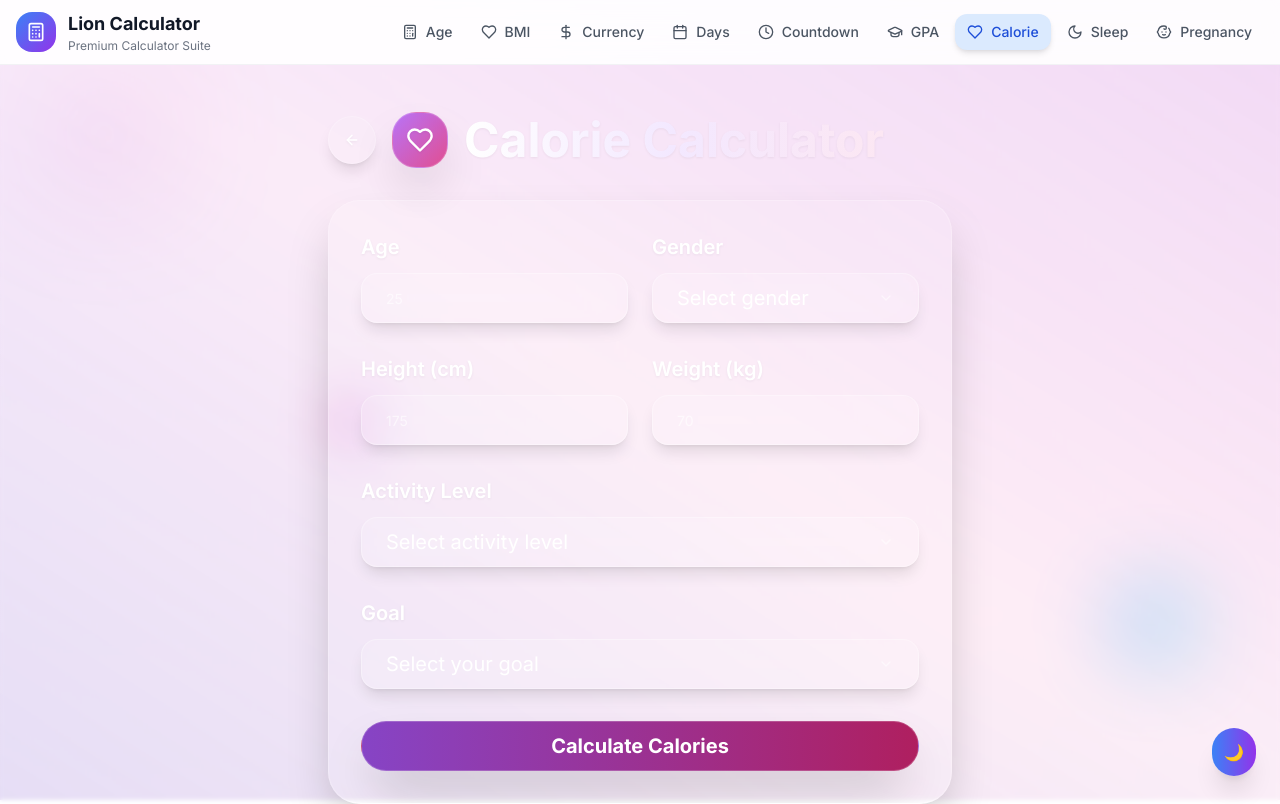
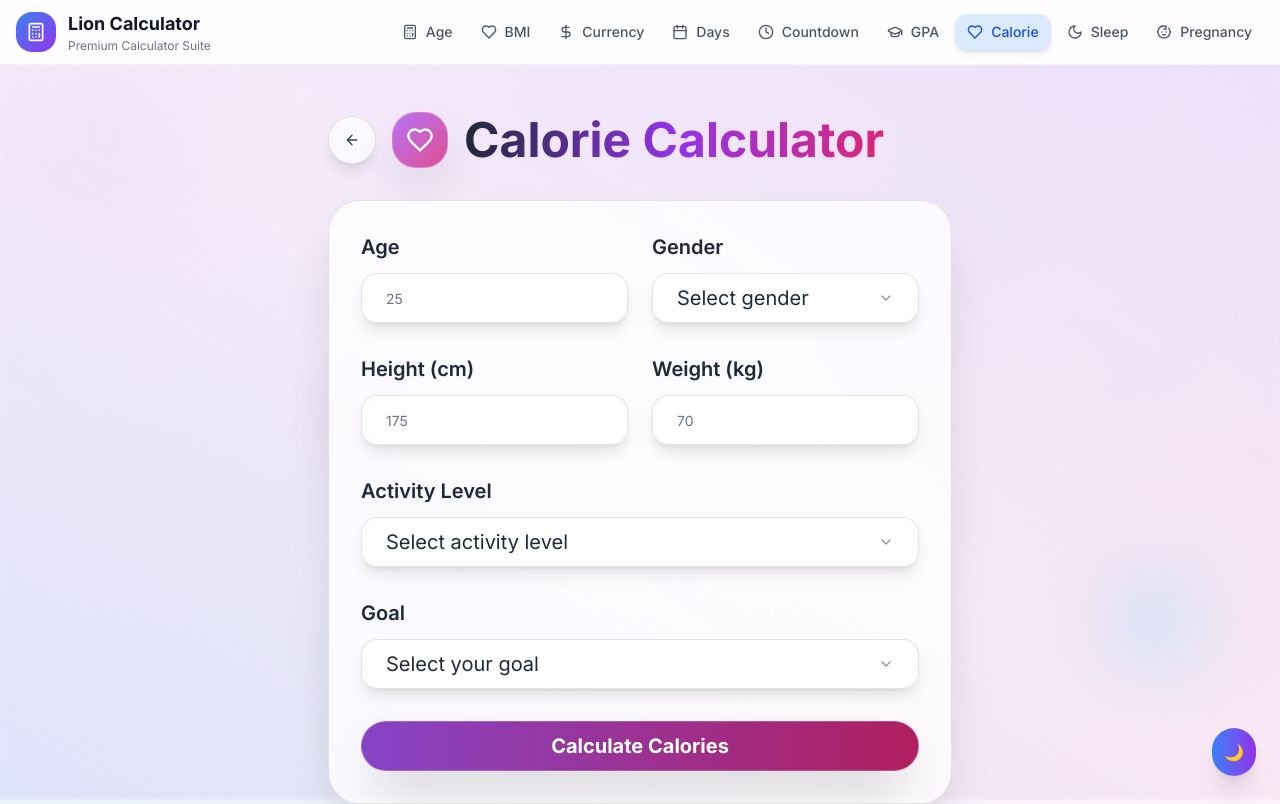
Before and after one commit to AbdulBasitMomin/black-white-calculators, a React (Vite) app: page /calorie in a window 1280 px wide. Shown: the top 804 px of the page. Built offline with nearby package versions, Linux system fonts and the light colour scheme.

Commit message:
Fix: Apply UI corrections to all tools
Standardize UI across all calculator tools, ensuring consistent glass morphism design, light/dark mode compatibility, and overall visual appeal.

```diff
--- a/src/pages/CalorieCalculator.tsx
+++ b/src/pages/CalorieCalculator.tsx
@@ -117,15 +117,15 @@ const CalorieCalculator = () => {
   };
 
   return (
-    <div className="min-h-screen relative overflow-hidden">
+    <div className="min-h-screen relative overflow-hidden bg-gradient-to-br from-purple-50 via-blue-50 to-pink-50 dark:from-gray-900 dark:via-purple-900 dark:to-gray-900">
       {/* Animated Background */}
-      <div className="fixed inset-0 bg-gradient-to-br from-purple-400/20 via-pink-300/20 to-blue-400/20 animate-gradientMove"></div>
-      <div className="fixed inset-0 bg-gradient-to-tr from-blue-600/10 via-transparent to-purple-600/10"></div>
+      <div className="fixed inset-0 bg-gradient-to-br from-purple-200/30 via-pink-200/30 to-blue-200/30 dark:from-purple-400/20 dark:via-pink-300/20 dark:to-blue-400/20 animate-gradientMove"></div>
+      <div className="fixed inset-0 bg-gradient-to-tr from-blue-300/20 via-transparent to-purple-300/20 dark:from-blue-600/10 dark:via-transparent dark:to-purple-600/10"></div>
 
       {/* Floating Orbs */}
-      <div className="fixed top-20 left-10 w-32 h-32 bg-gradient-to-r from-purple-400 to-pink-400 rounded-full blur-3xl opacity-20 animate-float"></div>
-      <div className="fixed bottom-32 right-20 w-24 h-24 bg-gradient-to-r from-blue-400 to-cyan-400 rounded-full blur-2xl opacity-30 animate-float" style={{ animationDelay: "2s" }}></div>
-      <div className="fixed top-1/2 left-1/4 w-16 h-16 bg-gradient-to-r from-pink-400 to-purple-400 rounded-full blur-xl opacity-25 animate-float" style={{ animationDelay: "4s" }}></div>
+      <div className="fixed top-20 left-10 w-32 h-32 bg-gradient-to-r from-purple-300/60 to-pink-300/60 dark:from-purple-400 dark:to-pink-400 rounded-full blur-3xl opacity-40 dark:opacity-20 animate-float"></div>
+      <div className="fixed bottom-32 right-20 w-24 h-24 bg-gradient-to-r from-blue-300/70 to-cyan-300/70 dark:from-blue-400 dark:to-cyan-400 rounded-full blur-2xl opacity-50 dark:opacity-30 animate-float" style={{ animationDelay: "2s" }}></div>
+      <div className="fixed top-1/2 left-1/4 w-16 h-16 bg-gradient-to-r from-pink-300/60 to-purple-300/60 dark:from-pink-400 dark:to-purple-400 rounded-full blur-xl opacity-45 dark:opacity-25 animate-float" style={{ animationDelay: "4s" }}></div>
 
       <div className="relative z-10 min-h-screen backdrop-blur-[2px] pt-20">
         <div className="max-w-2xl mx-auto px-6 py-8">
@@ -135,28 +135,28 @@ const CalorieCalculator = () => {
               variant="ghost"
               size="icon"
               onClick={() => navigate("/")}
-              className="mr-4 rounded-full w-12 h-12 backdrop-blur-xl bg-white/10 border border-white/20 hover:bg-white/20 transition-all duration-300 hover:scale-110 shadow-lg"
+              className="mr-4 rounded-full w-12 h-12 glass-button-light text-gray-700 dark:text-white hover:scale-110 shadow-lg"
             >
-              <ArrowLeft className="w-6 h-6 text-white drop-shadow-sm" />
+              <ArrowLeft className="w-6 h-6" />
             </Button>
             <div className="flex items-center space-x-4">
               <div className="w-14 h-14 bg-gradient-to-br from-purple-500/80 to-pink-600/80 rounded-3xl flex items-center justify-center shadow-2xl backdrop-blur-xl border border-white/20">
                 <Heart className="w-7 h-7 text-white drop-shadow-sm" />
               </div>
-              <h1 className="text-4xl md:text-5xl font-bold bg-gradient-to-r from-white via-purple-100 to-pink-100 bg-clip-text text-transparent drop-shadow-sm">
+              <h1 className="text-4xl md:text-5xl font-bold bg-gradient-to-r from-gray-800 via-purple-600 to-pink-600 dark:from-white dark:via-purple-100 dark:to-pink-100 bg-clip-text text-transparent drop-shadow-sm">
                 Calorie Calculator
               </h1>
             </div>
           </div>
 
           {/* Calculator Card */}
-          <Card className="backdrop-blur-xl bg-white/10 border border-white/20 shadow-2xl mb-8 rounded-[2rem] overflow-hidden">
+          <Card className="glass-card-light shadow-2xl mb-8 rounded-[2rem] overflow-hidden">
             <CardContent className="p-8">
               <div className="space-y-8">
                 {/* Basic Info Grid */}
                 <div className="grid grid-cols-1 sm:grid-cols-2 gap-6">
                   <div className="space-y-3">
-                    <Label htmlFor="age" className="text-xl font-semibold text-white drop-shadow-sm">
+                    <Label htmlFor="age" className="text-xl font-semibold text-gray-800 dark:text-white drop-shadow-sm">
                       Age
                     </Label>
                     <Input
@@ -165,16 +165,16 @@ const CalorieCalculator = () => {
                       value={age}
                       onChange={(e) => setAge(e.target.value)}
                       placeholder="25"
-                      className="w-full p-6 text-xl rounded-2xl backdrop-blur-xl bg-white/10 border border-white/30 text-white placeholder:text-white/60 focus:bg-white/20 transition-all duration-300 shadow-lg"
+                      className="w-full p-6 text-xl rounded-2xl glass-input text-gray-800 dark:text-white placeholder:text-gray-500 dark:placeholder:text-white/60 transition-all duration-300 shadow-lg"
                     />
                   </div>
 
                   <div className="space-y-3">
-                    <Label className="text-xl font-semibold text-white drop-shadow-sm">
+                    <Label className="text-xl font-semibold text-gray-800 dark:text-white drop-shadow-sm">
                       Gender
                     </Label>
                     <Select value={gender} onValueChange={setGender}>
-                      <SelectTrigger className="w-full p-6 text-xl rounded-2xl backdrop-blur-xl bg-white/10 border border-white/30 text-white hover:bg-white/20 transition-all duration-300 shadow-lg">
+                      <SelectTrigger className="w-full p-6 text-xl rounded-2xl glass-input text-gray-800 dark:text-white hover:bg-white/30 dark:hover:bg-white/20 transition-all duration-300 shadow-lg">
                         <SelectValue placeholder="Select gender" />
                       </SelectTrigger>
                       <SelectContent className="backdrop-blur-xl bg-white/90 dark:bg-gray-800/90 border border-white/30 rounded-xl z-50">
@@ -187,7 +187,7 @@ const CalorieCalculator = () => {
 
                 <div className="grid grid-cols-1 sm:grid-cols-2 gap-6">
                   <div className="space-y-3">
-                    <Label htmlFor="height" className="text-xl font-semibold text-white drop-shadow-sm">
+                    <Label htmlFor="height" className="text-xl font-semibold text-gray-800 dark:text-white drop-shadow-sm">
                       Height (cm)
                     </Label>
                     <Input
@@ -196,12 +196,12 @@ const CalorieCalculator = () => {
                       value={height}
                       onChange={(e) => setHeight(e.target.value)}
                       placeholder="175"
-                      className="w-full p-6 text-xl rounded-2xl backdrop-blur-xl bg-white/10 border border-white/30 text-white placeholder:text-white/60 focus:bg-white/20 transition-all duration-300 shadow-lg"
+                      className="w-full p-6 text-xl rounded-2xl glass-input text-gray-800 dark:text-white placeholder:text-gray-500 dark:placeholder:text-white/60 transition-all duration-300 shadow-lg"
                     />
                   </div>
 
                   <div className="space-y-3">
-                    <Label htmlFor="weight" className="text-xl font-semibold text-white drop-shadow-sm">
+                    <Label htmlFor="weight" className="text-xl font-semibold text-gray-800 dark:text-white drop-shadow-sm">
                       Weight (kg)
                     </Label>
                     <Input
@@ -210,18 +210,18 @@ const CalorieCalculator = () => {
                       value={weight}
                       onChange={(e) => setWeight(e.target.value)}
                       placeholder="70"
-                      className="w-full p-6 text-xl rounded-2xl backdrop-blur-xl bg-white/10 border border-white/30 text-white placeholder:text-white/60 focus:bg-white/20 transition-all duration-300 shadow-lg"
+                      className="w-full p-6 text-xl rounded-2xl glass-input text-gray-800 dark:text-white placeholder:text-gray-500 dark:placeholder:text-white/60 transition-all duration-300 shadow-lg"
                       step="0.1"
                     />
                   </div>
                 </div>
 
                 <div className="space-y-3">
-                  <Label className="text-xl font-semibold text-white drop-shadow-sm">
+                  <Label className="text-xl font-semibold text-gray-800 dark:text-white drop-shadow-sm">
                     Activity Level
                   </Label>
                   <Select value={activityLevel} onValueChange={setActivityLevel}>
-                    <SelectTrigger className="w-full p-6 text-xl rounded-2xl backdrop-blur-xl bg-white/10 border border-white/30 text-white hover:bg-white/20 transition-all duration-300 shadow-lg">
+                    <SelectTrigger className="w-full p-6 text-xl rounded-2xl glass-input text-gray-800 dark:text-white hover:bg-white/30 dark:hover:bg-white/20 transition-all duration-300 shadow-lg">
                       <SelectValue placeholder="Select activity level" />
                     </SelectTrigger>
                     <SelectContent className="backdrop-blur-xl bg-white/90 dark:bg-gray-800/90 border border-white/30 rounded-xl z-50">
@@ -235,11 +235,11 @@ const CalorieCalculator = () => {
                 </div>
 
                 <div className="space-y-3">
-                  <Label className="text-xl font-semibold text-white drop-shadow-sm">
+                  <Label className="text-xl font-semibold text-gray-800 dark:text-white drop-shadow-sm">
                     Goal
                   </Label>
                   <Select value={goal} onValueChange={setGoal}>
-                    <SelectTrigger className="w-full p-6 text-xl rounded-2xl backdrop-blur-xl bg-white/10 border border-white/30 text-white hover:bg-white/20 transition-all duration-300 shadow-lg">
+                    <SelectTrigger className="w-full p-6 text-xl rounded-2xl glass-input text-gray-800 dark:text-white hover:bg-white/30 dark:hover:bg-white/20 transition-all duration-300 shadow-lg">
                       <SelectValue placeholder="Select your goal" />
                     </SelectTrigger>
                     <SelectContent className="backdrop-blur-xl bg-white/90 dark:bg-gray-800/90 border border-white/30 rounded-xl z-50">
@@ -264,44 +264,44 @@ const CalorieCalculator = () => {
           {result && (
             <div className="space-y-6 animate-fadeIn">
               {/* Calorie Breakdown */}
-              <Card className="backdrop-blur-xl bg-white/10 border border-white/20 shadow-2xl rounded-[2rem] overflow-hidden">
+              <Card className="glass-card-light shadow-2xl rounded-[2rem] overflow-hidden">
                 <CardContent className="p-8">
-                  <h3 className="text-3xl font-bold mb-8 text-center text-white drop-shadow-sm">Daily Calorie Needs</h3>
+                  <h3 className="text-3xl font-bold mb-8 text-center text-gray-800 dark:text-white drop-shadow-sm">Daily Calorie Needs</h3>
 
                   <div className="grid grid-cols-2 md:grid-cols-4 gap-4 mb-8">
-                    <div className="backdrop-blur-xl bg-gradient-to-br from-blue-500/20 to-cyan-500/20 rounded-2xl p-4 text-center border border-white/20">
-                      <div className="text-2xl font-bold text-white mb-1 drop-shadow-sm">
+                    <div className="bg-blue-500/20 dark:bg-blue-500/20 rounded-2xl p-4 text-center border border-blue-200 dark:border-white/20">
+                      <div className="text-2xl font-bold text-gray-800 dark:text-white mb-1 drop-shadow-sm">
                         {result.bmr}
                       </div>
-                      <div className="text-xs text-white/80">BMR</div>
+                      <div className="text-xs text-gray-600 dark:text-white/80">BMR</div>
                     </div>
 
-                    <div className="backdrop-blur-xl bg-gradient-to-br from-green-500/20 to-emerald-500/20 rounded-2xl p-4 text-center border border-white/20">
-                      <div className="text-2xl font-bold text-white mb-1 drop-shadow-sm">
+                    <div className="bg-green-500/20 dark:bg-green-500/20 rounded-2xl p-4 text-center border border-green-200 dark:border-white/20">
+                      <div className="text-2xl font-bold text-gray-800 dark:text-white mb-1 drop-shadow-sm">
                         {result.maintenance}
                       </div>
-                      <div className="text-xs text-white/80">Maintain</div>
+                      <div className="text-xs text-gray-600 dark:text-white/80">Maintain</div>
                     </div>
 
-                    <div className="backdrop-blur-xl bg-gradient-to-br from-red-500/20 to-pink-500/20 rounded-2xl p-4 text-center border border-white/20">
-                      <div className="text-2xl font-bold text-white mb-1 drop-shadow-sm">
+                    <div className="bg-red-500/20 dark:bg-red-500/20 rounded-2xl p-4 text-center border border-red-200 dark:border-white/20">
+                      <div className="text-2xl font-bold text-gray-800 dark:text-white mb-1 drop-shadow-sm">
                         {result.weightLoss}
                       </div>
-                      <div className="text-xs text-white/80">Lose Weight</div>
+                      <div className="text-xs text-gray-600 dark:text-white/80">Lose Weight</div>
                     </div>
 
-                    <div className="backdrop-blur-xl bg-gradient-to-br from-orange-500/20 to-yellow-500/20 rounded-2xl p-4 text-center border border-white/20">
-                      <div className="text-2xl font-bold text-white mb-1 drop-shadow-sm">
+                    <div className="bg-orange-500/20 dark:bg-orange-500/20 rounded-2xl p-4 text-center border border-orange-200 dark:border-white/20">
+                      <div className="text-2xl font-bold text-gray-800 dark:text-white mb-1 drop-shadow-sm">
                         {result.weightGain}
                       </div>
-                      <div className="text-xs text-white/80">Gain Weight</div>
+                      <div className="text-xs text-gray-600 dark:text-white/80">Gain Weight</div>
                     </div>
                   </div>
 
                   <Button
                     onClick={copyResult}
                     variant="outline"
-                    className="w-full backdrop-blur-xl bg-white/10 border border-white/30 hover:bg-white/20 text-white rounded-full transition-all duration-300 hover:scale-105"
+                    className="w-full glass-button-light text-gray-700 dark:text-white rounded-full transition-all duration-300 hover:scale-105"
                   >
                     {copied ? <Check className="w-4 h-4 mr-2" /> : <Copy className="w-4 h-4 mr-2" />}
                     {copied ? "Copied!" : "Copy Results"}
@@ -310,16 +310,16 @@ const CalorieCalculator = () => {
               </Card>
 
               {/* Recommendations */}
-              <Card className="backdrop-blur-xl bg-white/10 border border-white/20 shadow-2xl rounded-[2rem] overflow-hidden">
+              <Card className="glass-card-light shadow-2xl rounded-[2rem] overflow-hidden">
                 <CardContent className="p-8">
                   <div className="flex items-center mb-4">
-                    <Activity className="w-5 h-5 mr-3 text-white drop-shadow-sm" />
-                    <h4 className="text-lg font-bold text-white drop-shadow-sm">Nutrition Recommendations</h4>
+                    <Activity className="w-5 h-5 mr-3 text-gray-700 dark:text-white drop-shadow-sm" />
+                    <h4 className="text-lg font-bold text-gray-800 dark:text-white drop-shadow-sm">Nutrition Recommendations</h4>
                   </div>
 
                   <ul className="space-y-3">
                     {result.recommendations.map((tip, index) => (
-                      <li key={index} className="flex items-start text-white/80">
+                      <li key={index} className="flex items-start text-gray-600 dark:text-white/80">
                         <div className="w-2 h-2 bg-gradient-to-r from-purple-400 to-pink-400 rounded-full mr-3 mt-2 flex-shrink-0"></div>
                         {tip}
                       </li>
```
Also changed, not shown: src/pages/DaysCalculator.tsx (+29 -29 lines).
